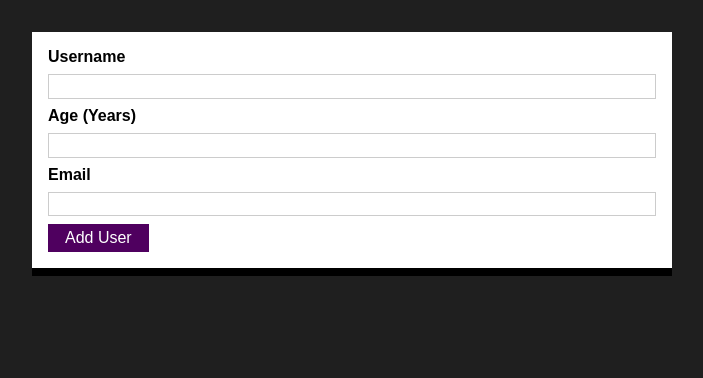
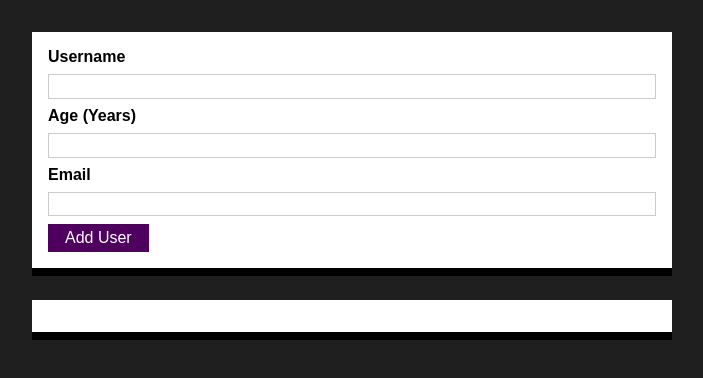
Before and after one commit to xTurbeaux/CharacterCreatonStepONE, a React (Create React App) app: page / in a window 1280 px wide. Shown: the top 378 px of the page, without its empty margins (288-991 px from the left). Built offline with nearby package versions, Linux system fonts and the light colour scheme.

Commit message:
added list format components to show lists of users

```diff
--- a/src/App.js
+++ b/src/App.js
@@ -1,12 +1,14 @@
 import React from 'react';
 
-import AddUser from './components/Users/AddUser'
+import AddUser from './components/Users/AddUser';
+import UsersList from './components/Users/UsersList';
 
 
 function App() {
   return (
     <div>
       <AddUser />
+      <UsersList users={[]} />
     </div>
   );
 }
--- a/src/components/Users/AddUser.js
+++ b/src/components/Users/AddUser.js
@@ -1,4 +1,4 @@
-import React from 'react';
+import React, { useState } from 'react';
 
 import classes from './AddUser.module.css';
 import Card from '../UI/Card';
@@ -8,19 +8,47 @@
 
 const AddUser = (props) => {
 
+  const [enteredUserName, setEnteredUsername] = useState('');
+  const [enteredAge, setEnteredAge] = useState('');
+  const [enteredEmail, setEnteredEmail] = useState('');
+
+
+
   const addUserHandler = (event) => {
     event.preventDefault();
+    if (enteredUserName.trim().length === 0 || enteredAge.trim().length === 0 || enteredEmail.trim().length === 0) {
+      return;
+    }
+    if (+enteredAge < 1) {
+
+    }
+    console.log(enteredUserName, enteredAge, enteredEmail);
+    setEnteredUsername('');
+    setEnteredAge('');
+    setEnteredEmail('');
+  };
+
+  const usernameChangeHandler = (event) => {
+    setEnteredUsername(event.target.value);
+  };
+
+  const ageChangeHandler = (event) => {
+    setEnteredAge(event.target.value);
+  };
+
+  const emailChangeHandler = (event) => {
+    setEnteredEmail(event.target.value);
   };
 
   return (
     <Card className={classes.input}>
       <form onSubmit={addUserHandler}>
         <label htmlFor="username">Username</label>
-      <input id="username" type="text" />
+        <input id="username" type="text" value={enteredUserName} onChange={usernameChangeHandler} />
         <label htmlFor="age">Age (Years)</label>
-      <input id="age" type="number" />
+        <input id="age" type="number" value={enteredAge} onChange={ageChangeHandler} />
         <label htmlFor="email">Email</label>
-      <input id="email" type="text" />
+        <input id="email" type="text" value={enteredEmail} onChange={emailChangeHandler} />
         <Button type="submit">Add User</Button>
       </form>
     </Card>
--- /dev/null
+++ b/src/components/Users/UsersList.js
@@ -0,0 +1,16 @@
+import React from 'react';
+
+import Card from '../UI/Card';
+import classes from './UsersList.module.css';
+
+const UsersList = (props) => {
+  return (
+    <Card className={classes.users}>
+      <ul>
+        {props.users.map(user => <li>{user.name} ({user.age} years old)</li>)}
+      </ul>
+    </Card>
+  );
+};
+
+export default UsersList;
--- /dev/null
+++ b/src/components/Users/UsersList.module.css
@@ -0,0 +1,16 @@
+.users {
+  margin: 2rem auto;
+  width: 90%;
+  max-width: 40rem;
+}
+
+.users ul {
+  list-style: none;
+  padding: 1rem;
+}
+
+.users li {
+  border: 1px solid #ccc;
+  margin: 0.5rem 0;
+  padding: 0.5rem;
+}
```
Lines whose indentation alone changed are shown as unchanged.
